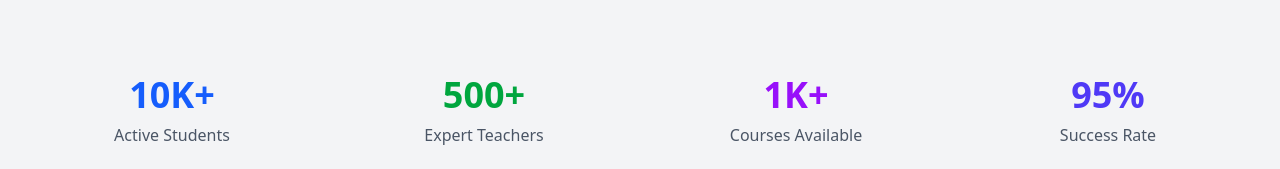
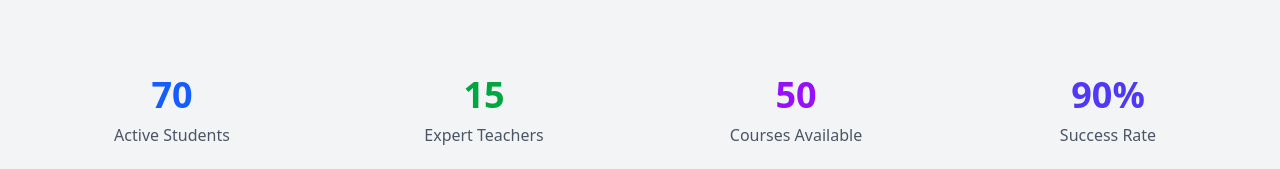
Before and after one commit to Sagarban0412/NextjsProject, a Next.js app in the folder learn-together/: page / in a window 1280 px wide. Shown: the part 1347-1516 px from the top of the page. Built offline with nearby package versions, Linux system fonts and the light colour scheme; no server answers; the database is empty.

Commit message:
Responsive for home page

```diff
--- a/learn-together/app/page.js
+++ b/learn-together/app/page.js
@@ -1,29 +1,32 @@
+"use client";
+
 import { Button } from "@/components/ui/button";
 import { Badge } from "@/components/ui/badge";
 import Link from "next/link";
 import Header from "@/components/Header";
-import Footer from '@/components/Footer'
+import Footer from "@/components/Footer";
 import FeatureCard from "@/components/FeatureCard";
 import PostCard from "@/components/PostCard";
 import Feed from "@/components/Feed";
+import CountUp from "@/components/CountUp";
 const page = () => {
   const features = [
     {
-    icon:"👥",
-    title:"Interactive Learning",
-    description:"Connect with teachers and students in real-time"
+      icon: "👥",
+      title: "Interactive Learning",
+      description: "Connect with teachers and students in real-time",
     },
     {
-    icon:"📈",
-    title:"Track Progress",
-    description:"Monitor your learning journey with detailed analytics"
+      icon: "📈",
+      title: "Track Progress",
+      description: "Monitor your learning journey with detailed analytics",
     },
     {
-    icon:"📚",
-    title:"Rich Course Content",
-    description:" Access comprehensive courses across multiple subjects"
+      icon: "📚",
+      title: "Rich Course Content",
+      description: " Access comprehensive courses across multiple subjects",
     },
-]
+  ];
   return (
     <>
       <Header />
@@ -72,37 +75,76 @@ const page = () => {
           </div>
 
           <div className="grid grid-cols-1 md:grid-cols-3 gap-8">
-            {
-              features.map((item,index)=>(
-                 <div key={index}>
-                  <FeatureCard key={index} icon={item.icon} title={item.title} description={item.description} />
-                 </div>
-              ))
-            }
+            {features.map((item, index) => (
+              <div key={index}>
+                <FeatureCard
+                  key={index}
+                  icon={item.icon}
+                  title={item.title}
+                  description={item.description}
+                />
+              </div>
+            ))}
           </div>
         </div>
       </section>
 
-      <Feed/>
+      <Feed />
 
       {/* Stats Section */}
       <section className="py-20 bg-gray-100">
         <div className="max-w-7xl mx-auto px-4 sm:px-6 lg:px-8">
           <div className="grid grid-cols-2 md:grid-cols-4 gap-8 text-center">
             <div>
-              <div className="text-4xl font-bold text-blue-600 mb-2">10K+</div>
+              <div className="text-4xl font-bold text-blue-600 mb-2">
+                <CountUp
+                  from={0}
+                  to={70}
+                  separator=","
+                  direction="up"
+                  duration={1}
+                  className="count-up-text"
+                />
+              </div>
               <div className="text-gray-600">Active Students</div>
             </div>
             <div>
-              <div className="text-4xl font-bold text-green-600 mb-2">500+</div>
+              <div className="text-4xl font-bold text-green-600 mb-2">
+                <CountUp
+                  from={0}
+                  to={15}
+                  separator=","
+                  direction="up"
+                  duration={1}
+                  className="count-up-text"
+                />
+              </div>
               <div className="text-gray-600">Expert Teachers</div>
             </div>
             <div>
-              <div className="text-4xl font-bold text-purple-600 mb-2">1K+</div>
+              <div className="text-4xl font-bold text-purple-600 mb-2">
+                <CountUp
+                  from={0}
+                  to={50}
+                  separator=","
+                  direction="up"
+                  duration={1}
+                  className="count-up-text"
+                />
+              </div>
               <div className="text-gray-600">Courses Available</div>
             </div>
             <div>
-              <div className="text-4xl font-bold text-indigo-600 mb-2">95%</div>
+              <div className="text-4xl font-bold text-indigo-600 mb-2">
+                <CountUp
+                  from={0}
+                  to={90}
+                  separator=","
+                  direction="up"
+                  duration={1}
+                  className="count-up-text"
+                />%
+              </div>
               <div className="text-gray-600">Success Rate</div>
             </div>
           </div>
@@ -129,7 +171,7 @@ const page = () => {
         </div>
       </section>
 
-      <Footer/>
+      <Footer />
     </>
   );
 };
--- /dev/null
+++ b/learn-together/components/CountUp.jsx
@@ -0,0 +1,94 @@
+import { useEffect, useRef } from 'react';
+import { useInView, useMotionValue, useSpring } from 'motion/react';
+
+export default function CountUp({
+  to,
+  from = 0,
+  direction = 'up',
+  delay = 0,
+  duration = 2,
+  className = '',
+  startWhen = true,
+  separator = '',
+  onStart,
+  onEnd
+}) {
+  const ref = useRef(null);
+  const motionValue = useMotionValue(direction === 'down' ? to : from);
+
+  const damping = 20 + 40 * (1 / duration);
+  const stiffness = 100 * (1 / duration);
+
+  const springValue = useSpring(motionValue, {
+    damping,
+    stiffness
+  });
+
+  const isInView = useInView(ref, { once: true, margin: '0px' });
+
+  const getDecimalPlaces = num => {
+    const str = num.toString();
+
+    if (str.includes('.')) {
+      const decimals = str.split('.')[1];
+
+      if (parseInt(decimals) !== 0) {
+        return decimals.length;
+      }
+    }
+
+    return 0;
+  };
+
+  const maxDecimals = Math.max(getDecimalPlaces(from), getDecimalPlaces(to));
+
+  useEffect(() => {
+    if (ref.current) {
+      ref.current.textContent = String(direction === 'down' ? to : from);
+    }
+  }, [from, to, direction]);
+
+  useEffect(() => {
+    if (isInView && startWhen) {
+      if (typeof onStart === 'function') onStart();
+
+      const timeoutId = setTimeout(() => {
+        motionValue.set(direction === 'down' ? from : to);
+      }, delay * 1000);
+
+      const durationTimeoutId = setTimeout(
+        () => {
+          if (typeof onEnd === 'function') onEnd();
+        },
+        delay * 1000 + duration * 1000
+      );
+
+      return () => {
+        clearTimeout(timeoutId);
+        clearTimeout(durationTimeoutId);
+      };
+    }
+  }, [isInView, startWhen, motionValue, direction, from, to, delay, onStart, onEnd, duration]);
+
+  useEffect(() => {
+    const unsubscribe = springValue.on('change', latest => {
+      if (ref.current) {
+        const hasDecimals = maxDecimals > 0;
+
+        const options = {
+          useGrouping: !!separator,
+          minimumFractionDigits: hasDecimals ? maxDecimals : 0,
+          maximumFractionDigits: hasDecimals ? maxDecimals : 0
+        };
+
+        const formattedNumber = Intl.NumberFormat('en-US', options).format(latest);
+
+        ref.current.textContent = separator ? formattedNumber.replace(/,/g, separator) : formattedNumber;
+      }
+    });
+
+    return () => unsubscribe();
+  }, [springValue, separator, maxDecimals]);
+
+  return <span className={className} ref={ref} />;
+}
--- a/learn-together/components/Feed.jsx
+++ b/learn-together/components/Feed.jsx
@@ -34,9 +34,9 @@ const Feed = () => {
             </p>
           </div>
         </div>
-        <div className="max-w-7xl mx-[500px] flex flex-col gap-5">
+        <div className="max-w-full flex flex-col items-center justify-center gap-5">
           {posts.map((post, index) => (
-            <div key={index}>
+            <div key={index} className="min-w-[300px] flex flex-col items-center justify-center ">
                 <PostCard title={post.courseTitle} description={post.courseDescription} authorName={post.authorName} userProfile={post.imgUrl} media={post.media}/>
                 <hr className="mt-10" />
             </div>
--- a/learn-together/components/PostCard.jsx
+++ b/learn-together/components/PostCard.jsx
@@ -6,24 +6,23 @@ const PostCard = ({ title, description, authorName, userProfile, media }) => {
   //   console.log(authorName);
 
   return (
-    <>
-      <div>
+    <div className="bg-white rounded-lg shadow-sm border p-4 max-w-[1200px] ">
       {/* user info */}
-        <div className="flex gap-2 items-center">
+      <div className="flex gap-3 items-center mb-4">
         <Image
           src={userProfile || ""}
           alt="Profile"
-            width={60}
-            height={60}
-            className="rounded-full "
+          width={40}
+          height={40}
+          className="rounded-full w-10 h-10 sm:w-12 sm:h-12"
         />
-          <div className="leading-3.5">
-            <h1 className="font-semibold text-lg leading-3.5">{authorName}</h1>
-            <p className="font-light text-sm leading-6">2 hour ago</p>
+        <div>
+          <h1 className="font-semibold text-sm sm:text-base">{authorName}</h1>
+          <p className="text-gray-500 text-xs sm:text-sm">2 hour ago</p>
         </div>
       </div>
       {/* media part */}
-        <div className="w-full relative h-[600px] rounded-xl">
+      <div className="w-full relative h-48 sm:h-64 md:h-[700px] rounded-lg mb-3">
         {media.map((item, index) => (
           <Image
             key={index}
@@ -31,30 +30,29 @@ const PostCard = ({ title, description, authorName, userProfile, media }) => {
             fill
             sizes="(max-width: 640px) 100vw, (max-width: 1024px) 80vw, 50vw"
             alt="images-1"
-              className="object-cover rounded-xl"
+            className="object-cover rounded-lg"
           />
         ))}
       </div>
-        <div className="mb-5 mt-3">
-          <h3 className="text-lg font-sans font-medium">{title}</h3>
-          <p className="line-clamp-1 text-sm font-sans">{description}</p>
+      <div className="mb-4">
+        <h3 className="text-sm sm:text-base font-medium mb-1">{title}</h3>
+        <p className="line-clamp-2 text-xs sm:text-sm text-gray-600">{description}</p>
       </div>
-        <div className="flex justify-between">
-          <div className="flex items-center gap-2">
-            <ThumbsUp />
-            <p>Like</p>
+      <div className="flex justify-between text-gray-600">
+        <div className="flex items-center gap-1 sm:gap-2 cursor-pointer hover:text-blue-600">
+          <ThumbsUp size={16} className="sm:w-5 sm:h-5" />
+          <p className="text-xs sm:text-sm">Like</p>
         </div>
-          <div className="flex items-center gap-2">
-            <MessageCircle />
-            <p>Comment</p>
+        <div className="flex items-center gap-1 sm:gap-2 cursor-pointer hover:text-blue-600">
+          <MessageCircle size={16} className="sm:w-5 sm:h-5" />
+          <p className="text-xs sm:text-sm">Comment</p>
         </div>
-          <div className="flex items-center gap-2">
-            <Forward />
-            <p>Share</p>
+        <div className="flex items-center gap-1 sm:gap-2 cursor-pointer hover:text-blue-600">
+          <Forward size={16} className="sm:w-5 sm:h-5" />
+          <p className="text-xs sm:text-sm">Share</p>
         </div>
       </div>
     </div>
-    </>
   );
 };
 
--- a/learn-together/package.json
+++ b/learn-together/package.json
@@ -26,6 +26,7 @@
     "jsonwebtoken": "^9.0.2",
     "lucide-react": "^0.545.0",
     "mongoose": "^8.19.1",
+    "motion": "^12.23.24",
     "next": "15.5.5",
     "react": "19.1.0",
     "react-dom": "19.1.0",
```
Also changed, not shown: 1 other file (tests, documents, lock files or other folders). Lines whose indentation alone changed are shown as unchanged.
